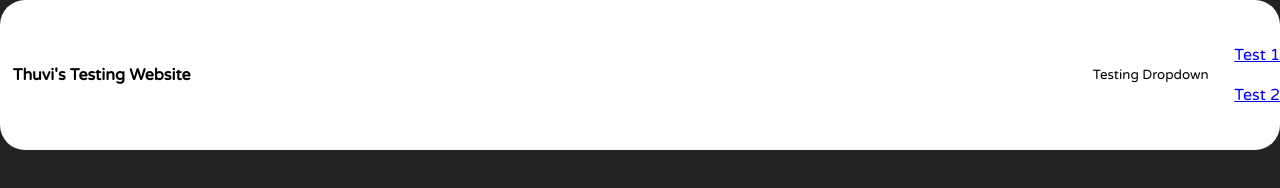
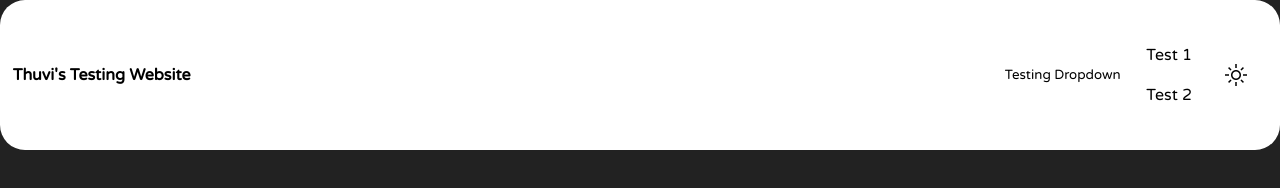
Before and after one commit to blckthuviii/blckthuviii, a plain HTML site: page index.html in a window 1280 px wide. Drawn offline with nearby package versions, Linux system fonts and the light colour scheme.

Commit message:
Light mode button added

```diff
--- a/index.html
+++ b/index.html
@@ -6,13 +6,16 @@
     <title>Thuvi's Website</title>
     <link rel="stylesheet" href="style.css">
     <script src="javascript.js"></script>
+    <link rel="stylesheet" href="https://fonts.googleapis.com/css2?family=Material+Symbols+Outlined:opsz,wght,FILL,GRAD@48,400,0,0" />
 </head>
 <body>
 
-    <header>
+    <header id="header">
         <p class="headertext">
             Thuvi's Testing Website
         </p>
+
+
 
         <button id="testbutton" onclick="testbutton()">
             Testing Dropdown
@@ -25,9 +28,16 @@
             <a href="#">Test 2</a>
         </div>
 
+        <button onclick="modes()" class="material-symbols-outlined">
+            light_mode
+        </button>
+
+
+
     </header>
 
     <!-- Body Part -->
 
+
 </body>
 </html>
--- a/javascript.js
+++ b/javascript.js
@@ -6,3 +6,10 @@ function testbutton() {
         showText.style.display = "block"
     }
 }
+
+function modes() {
+    var mode = document.body;
+    mode.classList.toggle("dark-mode")
+    var modeheader = document.getElementById('header');
+    modeheader.classList.toggle("dark-mode-header")
+}
--- a/style.css
+++ b/style.css
@@ -8,6 +8,18 @@
 body{
     background-color: #222;
     font-family: 'Varela Round', sans-serif;
+}
+
+.dark-mode{
+    background-color: white;
+    color: #222;
+    transition: all 0.4s ease-in-out;
+}
+
+.dark-mode-header{
+    background-color: #222;
+    color: white;
+    transition: all 0.4s ease-in-out;
 }
 
 header{
@@ -28,11 +40,29 @@ header{
 
 .testbutton-content{
     display: block;
+    transition: all 0.4s ease-in-out;
 }
 
 #testbutton{
     margin-right: 2%;
-    background-color: white;
+    background-color: transparent;
     border: none;
     font-family: 'Varela Round', sans-serif;
 }
+
+.material-symbols-outlined {
+    font-variation-settings:
+    'FILL' 0,
+    'wght' 400,
+    'GRAD' 0,
+    'opsz' 48;
+    background-color: transparent;
+    border: none;
+    margin: 2rem;
+    cursor: pointer;
+}
+
+a{
+    color: black;
+    text-decoration: none;
+}
```
